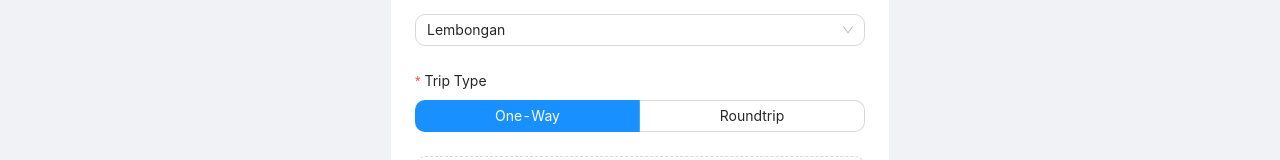
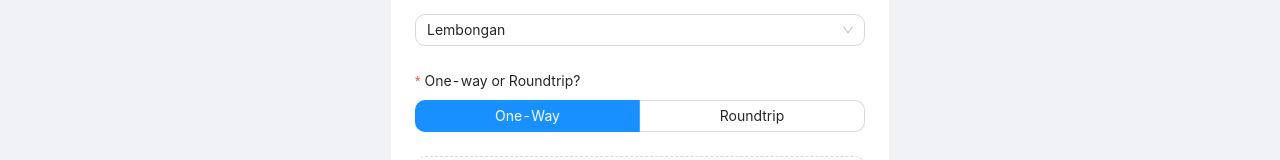
Before and after one commit to aryaindratanaya/Tanis-Frontpage, a Next.js app: page / in a window 1280 px wide. Shown: the part 269-429 px from the top of the page. Built offline with nearby package versions, Linux system fonts and the light colour scheme.

Commit message:
Change the data name and data type of roundtrip

```diff
--- a/src/constants/booking.ts
+++ b/src/constants/booking.ts
@@ -10,8 +10,3 @@ export const harborTypes = {
 
 export const oneway = 'One-Way'
 export const roundtrip = 'Roundtrip'
-
-export const tripTypes = {
-  oneway: oneway,
-  roundtrip: roundtrip,
-}
--- a/src/pages/index.tsx
+++ b/src/pages/index.tsx
@@ -10,7 +10,7 @@ import {
   Popconfirm,
 } from 'antd'
 import { UserAddOutlined, UserDeleteOutlined } from '@ant-design/icons'
-import { harborTypes as harbors, tripTypes } from 'constants/booking'
+import { harborTypes as harbors } from 'constants/booking'
 import { countries } from 'constants/country'
 import { genders } from 'constants/ticket'
 
@@ -57,9 +57,9 @@ const Home: NextPage = () => {
           </Select>
         </Form.Item>
         <Form.Item
-          label="Trip Type"
+          label="One-way or Roundtrip?"
           name="roundtrip"
-          initialValue={Object.entries(tripTypes)[0][1]}
+          initialValue={false}
           rules={[
             {
               required: true,
@@ -68,15 +68,18 @@ const Home: NextPage = () => {
           ]}
         >
           <Radio.Group buttonStyle="solid" style={{ width: '100%' }}>
-            {Object.entries(tripTypes).map(([tripKey, tripName]) => (
-              <Radio.Button
-                key={tripKey}
-                value={tripName}
-                style={{ width: '50%', textAlign: 'center' }}
-              >
-                {tripName}
-              </Radio.Button>
-            ))}
+            <Radio.Button
+              value={false}
+              style={{ width: '50%', textAlign: 'center' }}
+            >
+              One-Way
+            </Radio.Button>
+            <Radio.Button
+              value={true}
+              style={{ width: '50%', textAlign: 'center' }}
+            >
+              Roundtrip
+            </Radio.Button>
           </Radio.Group>
         </Form.Item>
         <Form.List name="passengers">
```
